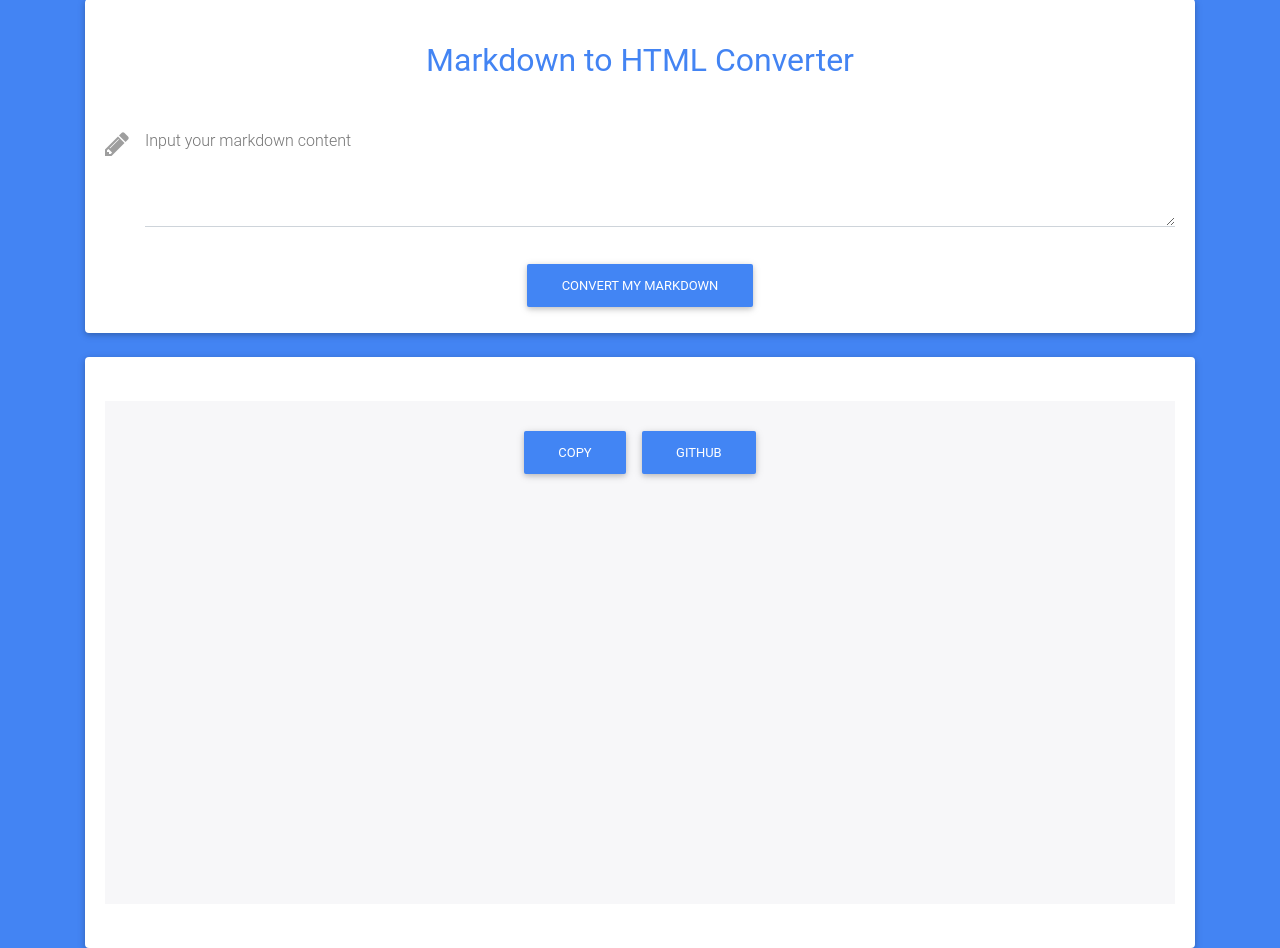
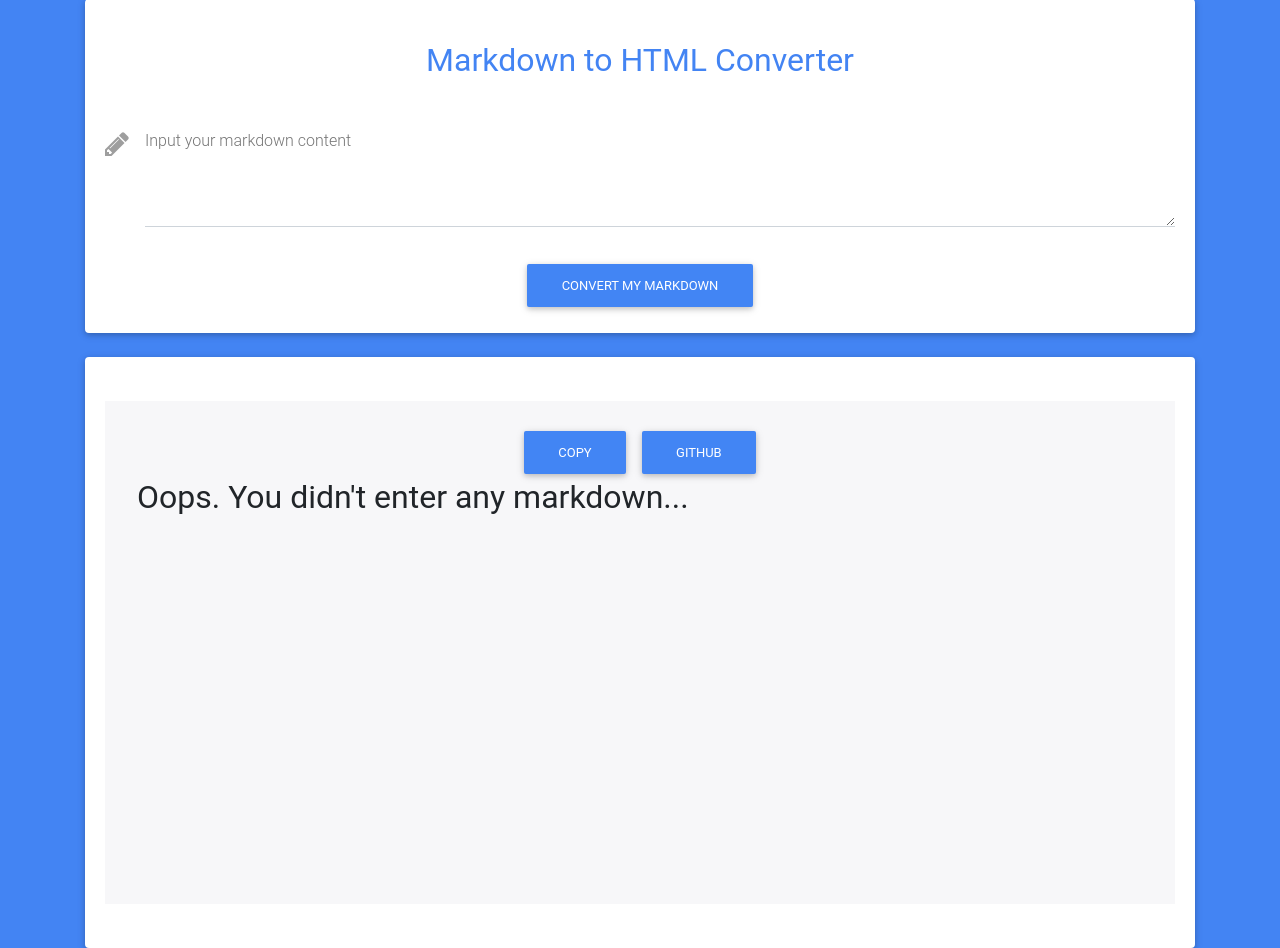
Before and after one commit to rosiefaulkner/markdown-parser, a PHP site: page / in a window 1280 px wide. Shown: the part 81-1029 px from the top of the page. Run offline with PHP 8.4, Linux system fonts and the light colour scheme; some libraries are stand-ins or nearby versions.

Commit message:
input validation: adds oops text for when user submits without content

```diff
--- a/src/Parser.php
+++ b/src/Parser.php
@@ -19,7 +19,8 @@ class Parser
     public function __construct()
     {
         $markdown = isset($_POST['markdown']) ? $_POST['markdown'] : '';
-        $html = $markdown ? self::converToHtml($markdown) : '';
+        $noInput = '##Oops. You didn\'t enter any markdown...';
+        $html = $markdown ? self::converToHtml($markdown) : self::converToHtml($noInput);
         $output = file_get_contents('input.html');
         $output = str_replace('{{ markdown }}', $markdown, $output);
         $output = str_replace('{{ html }}', $html, $output);
```
